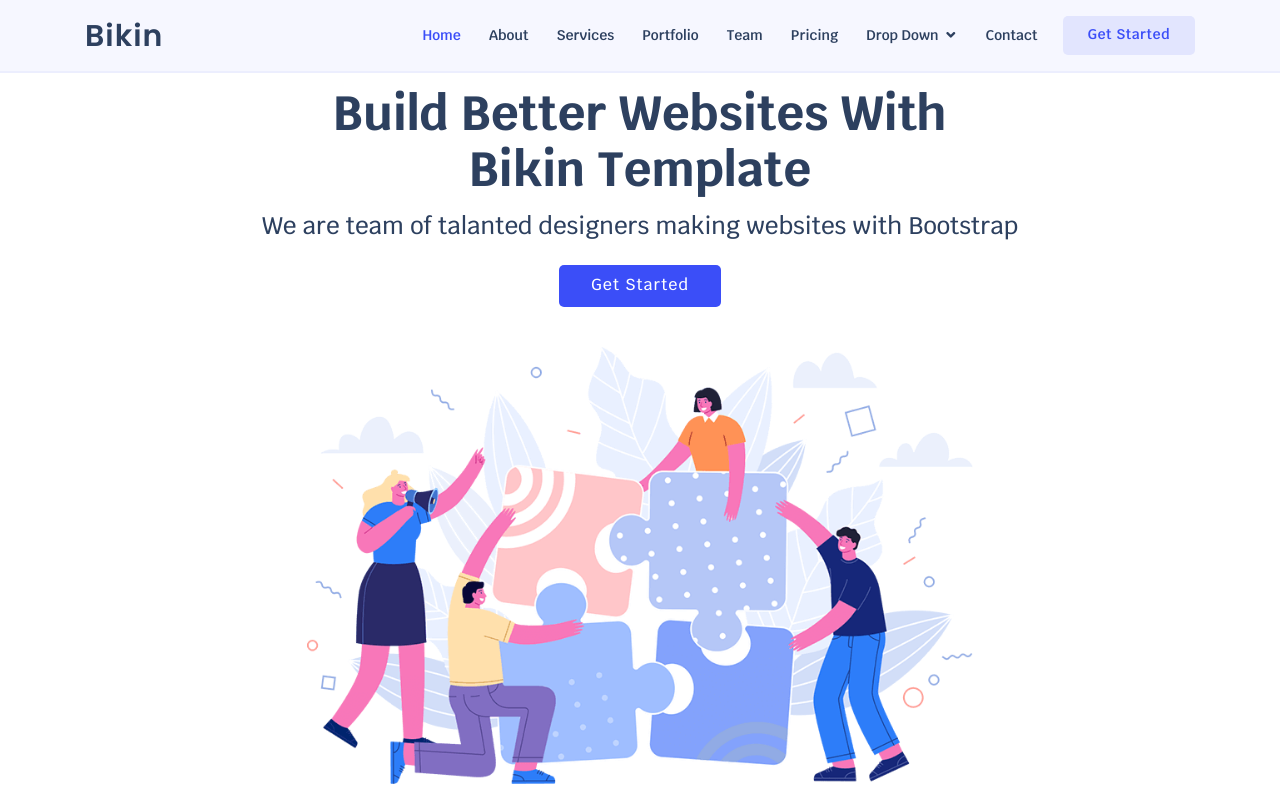
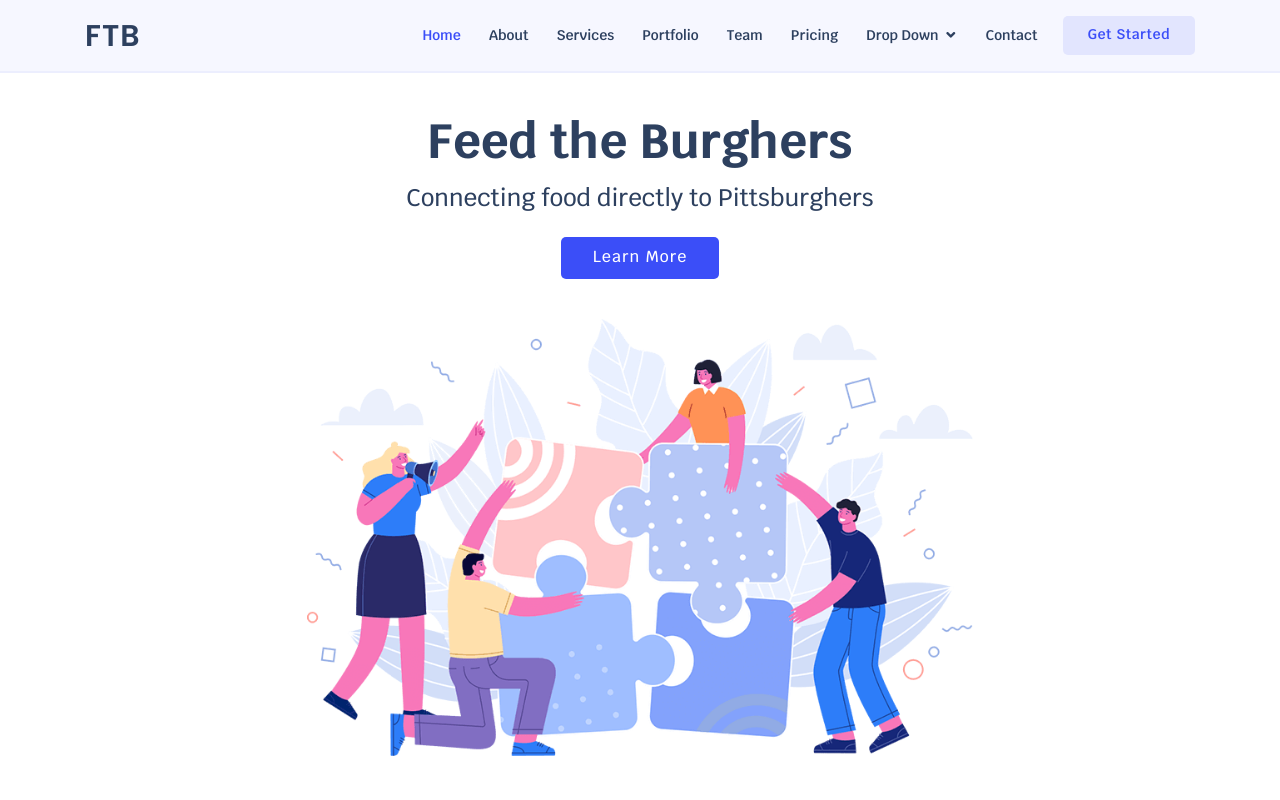
Before and after one commit to asaxena2019/feed-the-burghers-web, a plain HTML site: page index.html in a window 1280 px wide. Shown: the top 800 px of the page. Drawn offline with nearby package versions, Linux system fonts and the light colour scheme.

Commit message:
Bootstrap template

```diff
--- a/index.html
+++ b/index.html
@@ -41,7 +41,7 @@
   <header id="header" class="fixed-top">
     <div class="container d-flex align-items-center">
 
-      <h1 class="logo mr-auto"><a href="index.html">Bikin</a></h1>
+      <h1 class="logo mr-auto"><a href="index.html">FTB</a></h1>
       <!-- Uncomment below if you prefer to use an image logo -->
       <!-- <a href="index.html" class="logo mr-auto"><img src="assets/img/logo.png" alt="" class="img-fluid"></a>-->
 
@@ -84,9 +84,9 @@
   <section id="hero" class="d-flex align-items-center">
 
     <div class="container d-flex flex-column align-items-center justify-content-center" data-aos="fade-up">
-      <h1>Build Better Websites With Bikin Template</h1>
-      <h2>We are team of talanted designers making websites with Bootstrap</h2>
-      <a href="#about" class="btn-get-started scrollto">Get Started</a>
+      <h1>Feed the Burghers</h1>
+      <h2>Connecting food directly to Pittsburghers</h2>
+      <a href="#about" class="btn-get-started scrollto">Learn More</a>
       <img src="assets/img/hero-img.png" class="img-fluid hero-img" alt="" data-aos="zoom-in" data-aos-delay="150">
     </div>
 
```
